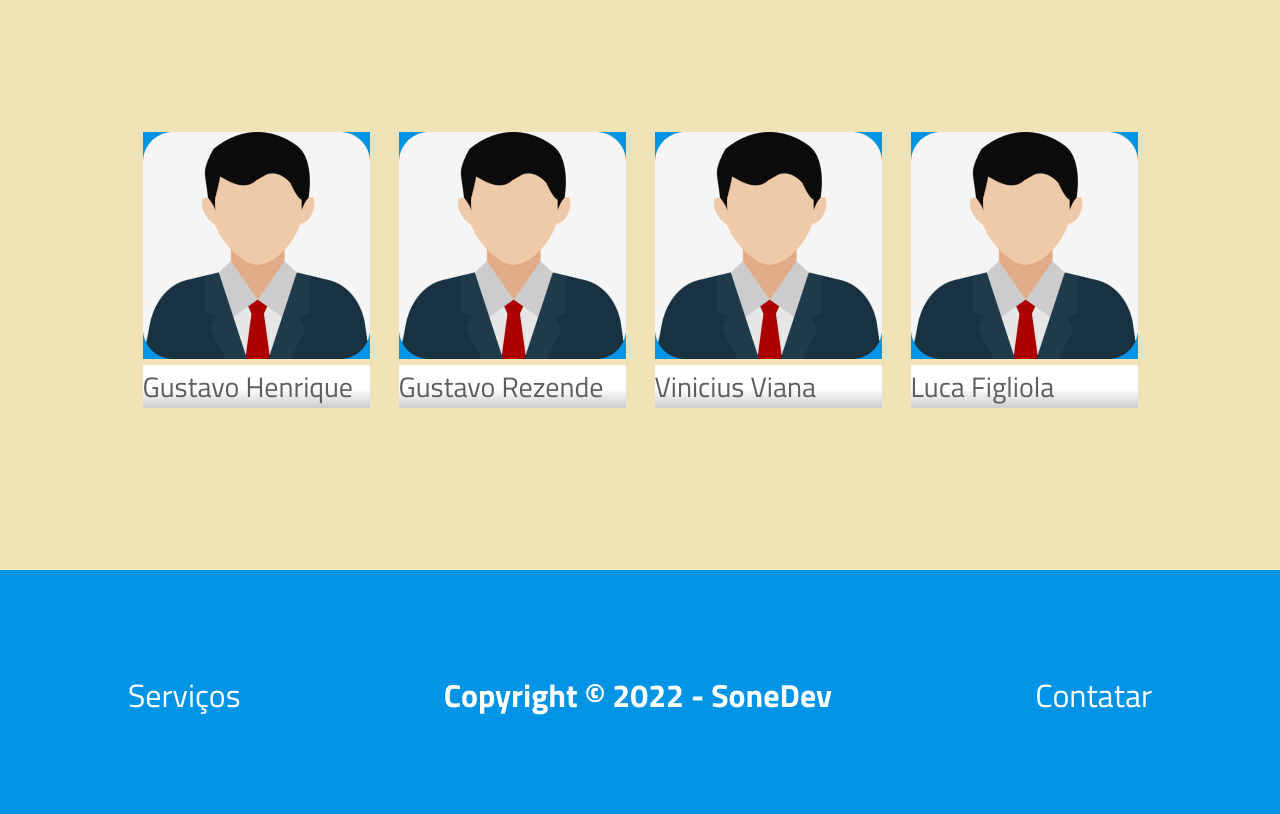
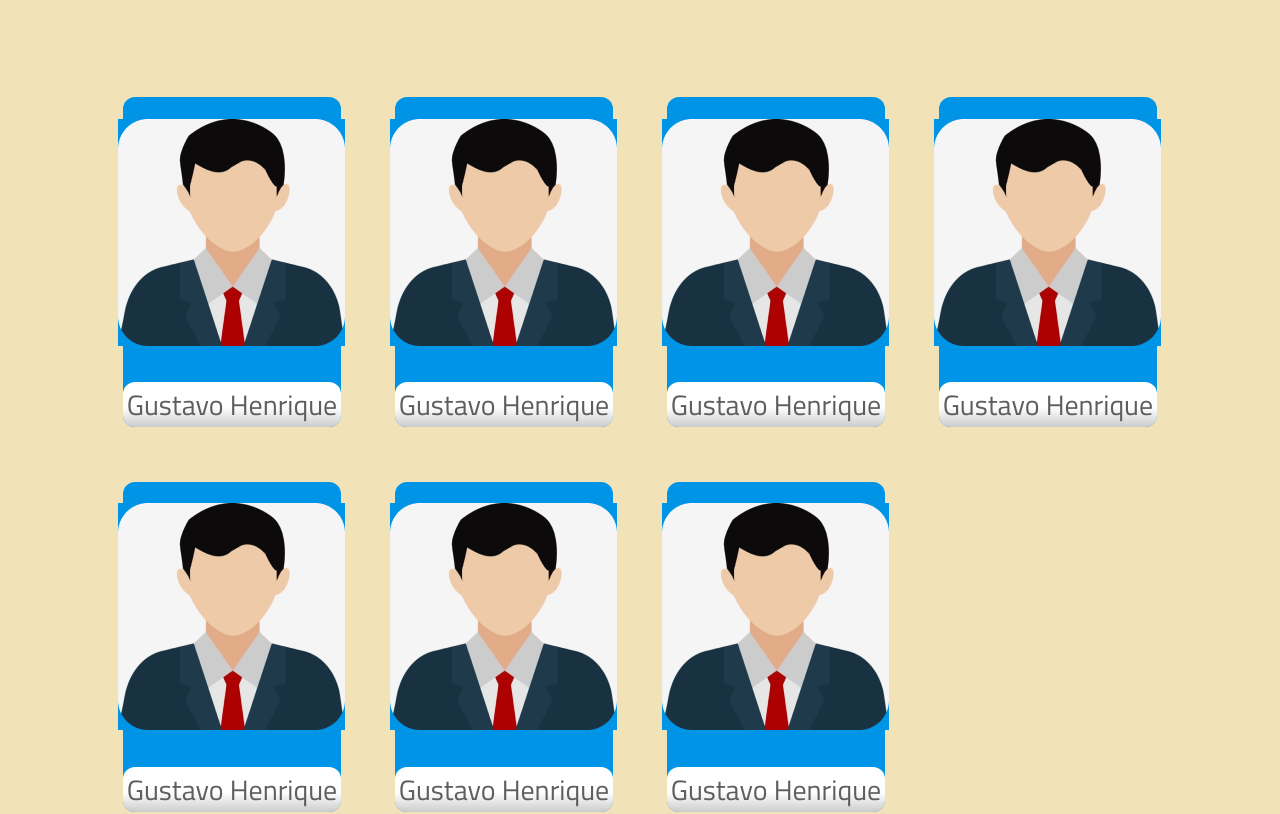
Before and after one commit to GustavoHenriqueFerreira/Car-metro, a React (Create React App) app in the folder carometro-ui/: page /listagem in a window 1280 px wide. Shown: the part 460-1274 px from the top of the page. Built offline with nearby package versions, Linux system fonts and the light colour scheme.

Commit message:
Tela de listagem ajustada

```diff
--- a/carometro-ui/src/assets/css/listagemAluno.css
+++ b/carometro-ui/src/assets/css/listagemAluno.css
@@ -77,20 +77,40 @@
 }
 
 .box_fotos{
-    /* background-color: coral; */
-    display: flex;
-    flex-direction: row;
-    justify-content: space-around;
-    width: 80%;
+    display: table;
+    width: 85%;
+    height: fit-content;;
+    justify-content: space-between;
+    align-items: center;
+    padding-top: 100px;
+    padding-bottom: 100px;
 }
 
-.container_fotos{
+.espaco-aluno {
+    margin: 2.5%;
+    width: 20%;
+    display: inline-flex;
+    justify-content: space-between;
+    align-items: center;
+    flex-direction: column;
+    color: white;
+    background: rgba(0, 148, 231, 1);
+    height: 330px;
+    border-radius: 12px;
+}
+
+.div-fotoaluno {
+    height: 70%;
+    margin-top: 10%;
+}
+
+.container_fotos {
     /* background-color: cornflowerblue; */
     width: 100%;
     display: flex;
     justify-content: center;
     align-items: center;
-    height: 600px;
+    height: fit-content;
 }
 
 .foto_aluno{
@@ -103,6 +123,12 @@
     color: #5E5E5E;
 }
 
-.container_nomeAluno{
+.container_nomeAluno {
     background: linear-gradient(180deg, #FFFFFF 55.52%, #CCCCCC 100%);
+    width: 100%;
+    height: 45px;
+    display: flex;
+    justify-content: center;
+    align-items: center;
+    border-radius: 12px;
 }
--- a/carometro-ui/src/index.js
+++ b/carometro-ui/src/index.js
@@ -9,7 +9,7 @@ import {
 import reportWebVitals from './reportWebVitals';
 
 import ListagemAluno from './pages/listagemAluno/ListagemAluno';
-import Login from './pages/login/Login';
+import Login from './pages/Login/Login';
 import Menu from './pages/menu/Menu';
 import PerfilAluno from './pages/perfilAluno/PerfilAluno';
 import CadastroProfessor from './pages/cadastro/CadastroProfessor';
--- a/carometro-ui/src/pages/listagemAluno/ListagemAluno.jsx
+++ b/carometro-ui/src/pages/listagemAluno/ListagemAluno.jsx
@@ -50,8 +50,8 @@ export default function ListagemALuno() {
                     <section>
                         <div className="container_fotos">
                             <div className="box_fotos">
-                                <div>
-                                    <div>
+                                <div className="espaco-aluno">
+                                    <div className="div-fotoaluno">
                                         <img className="foto_aluno" src={foto_aluno} alt="" />
                                     </div>
 
@@ -59,34 +59,58 @@ export default function ListagemALuno() {
                                         <p className="nome_aluno">Gustavo Henrique</p>
                                     </div>
                                 </div>
-
-                                <div>
-                                    <div>
+                                <div className="espaco-aluno">
+                                    <div className="div-fotoaluno">
                                         <img className="foto_aluno" src={foto_aluno} alt="" />
                                     </div>
 
                                     <div className='container_nomeAluno'>
-                                        <p className="nome_aluno">Gustavo Rezende</p>
+                                        <p className="nome_aluno">Gustavo Henrique</p>
                                     </div>
                                 </div>
-
-                                <div>
-                                    <div>
+                                <div className="espaco-aluno">
+                                    <div className="div-fotoaluno">
                                         <img className="foto_aluno" src={foto_aluno} alt="" />
                                     </div>
 
                                     <div className='container_nomeAluno'>
-                                        <p className="nome_aluno">Vinicius Viana</p>
+                                        <p className="nome_aluno">Gustavo Henrique</p>
                                     </div>
                                 </div>
-
-                                <div>
-                                    <div>
+                                <div className="espaco-aluno">
+                                    <div className="div-fotoaluno">
                                         <img className="foto_aluno" src={foto_aluno} alt="" />
                                     </div>
 
                                     <div className='container_nomeAluno'>
-                                        <p className="nome_aluno">Luca Figliola</p>
+                                        <p className="nome_aluno">Gustavo Henrique</p>
+                                    </div>
+                                </div>
+                                <div className="espaco-aluno">
+                                    <div className="div-fotoaluno">
+                                        <img className="foto_aluno" src={foto_aluno} alt="" />
+                                    </div>
+
+                                    <div className='container_nomeAluno'>
+                                        <p className="nome_aluno">Gustavo Henrique</p>
+                                    </div>
+                                </div>
+                                <div className="espaco-aluno">
+                                    <div className="div-fotoaluno">
+                                        <img className="foto_aluno" src={foto_aluno} alt="" />
+                                    </div>
+
+                                    <div className='container_nomeAluno'>
+                                        <p className="nome_aluno">Gustavo Henrique</p>
+                                    </div>
+                                </div>
+                                <div className="espaco-aluno">
+                                    <div className="div-fotoaluno">
+                                        <img className="foto_aluno" src={foto_aluno} alt="" />
+                                    </div>
+
+                                    <div className='container_nomeAluno'>
+                                        <p className="nome_aluno">Gustavo Henrique</p>
                                     </div>
                                 </div>
                             </div>
```
